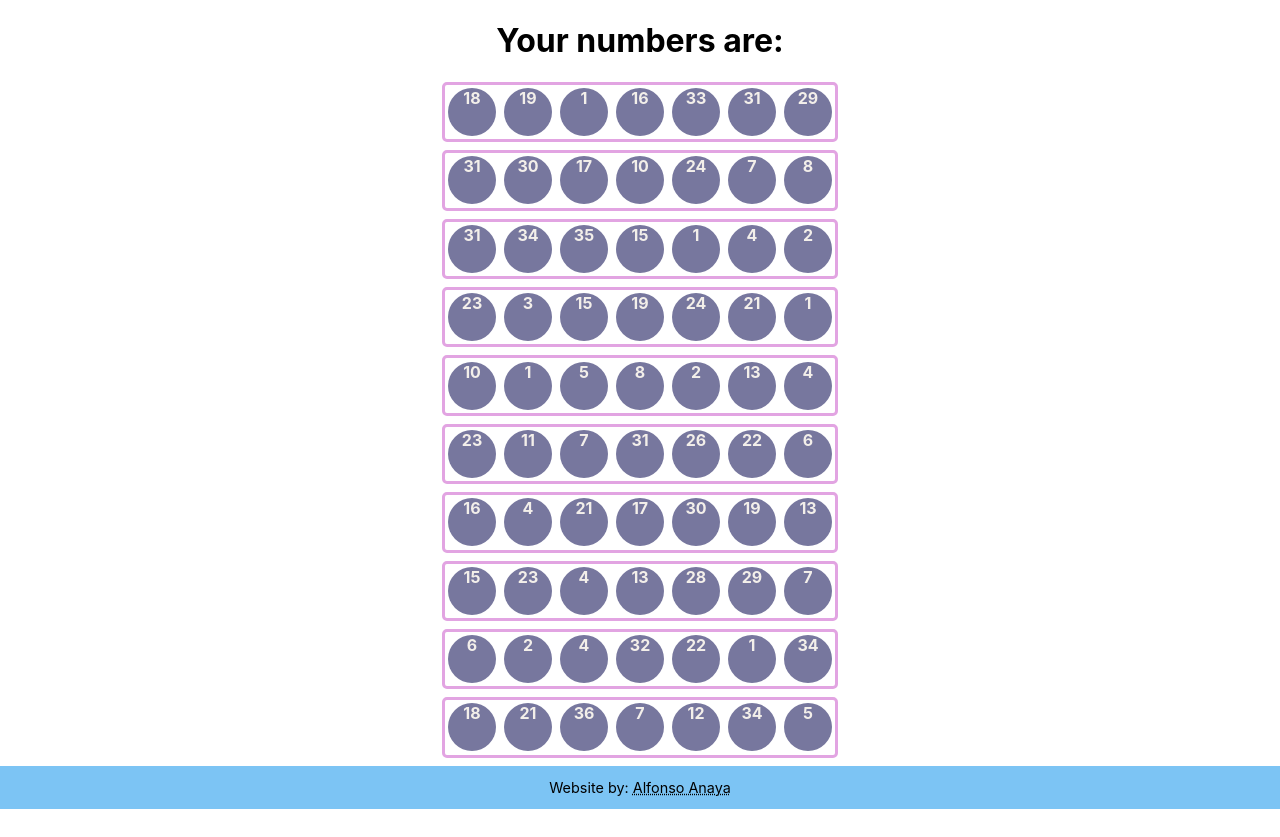
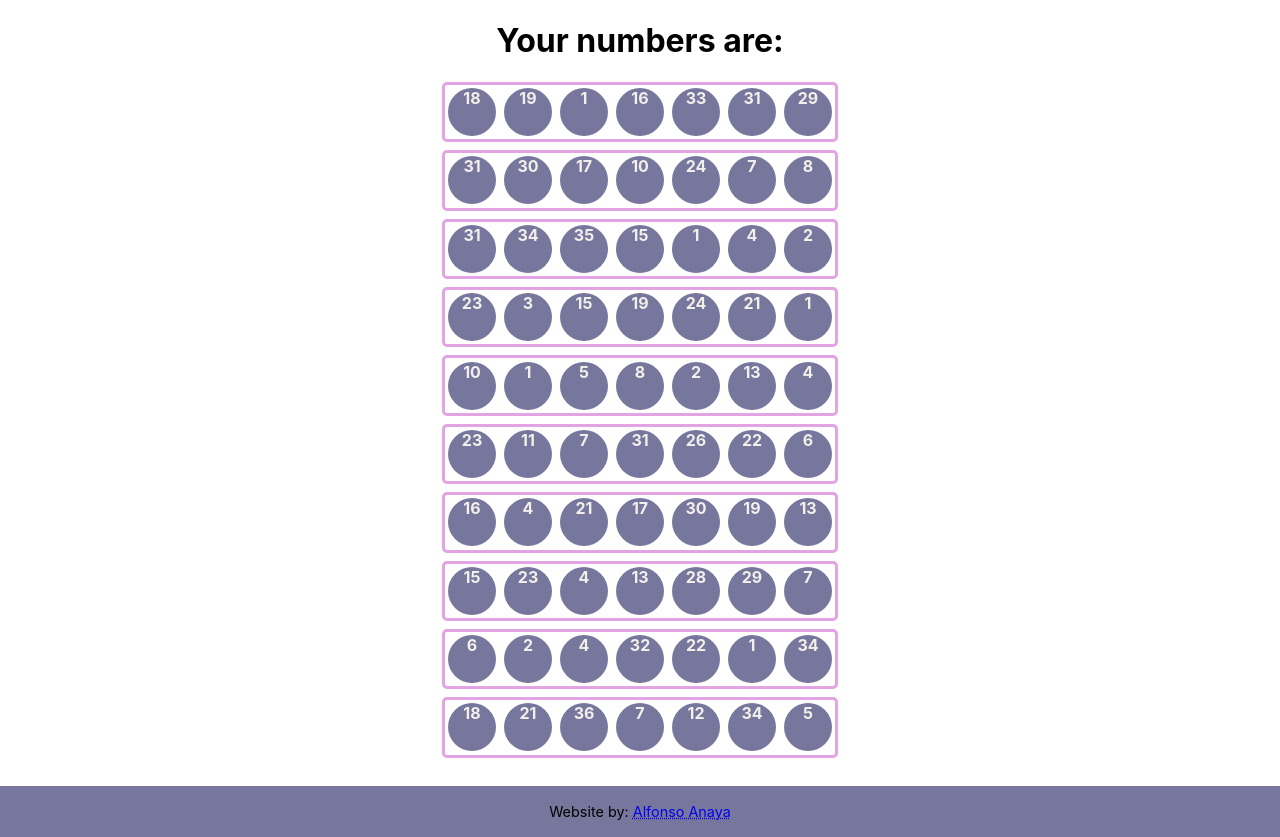
Before and after one commit to AlfonsoAnaya/lotto-picker-react, a React (Create React App) app: page / in a window 1280 px wide. Before the commit the page ends 809 px from the top, so only its background shows below. Built offline with nearby package versions, Linux system fonts and the light colour scheme.

Commit message:
style added on footer

```diff
--- a/src/App.css
+++ b/src/App.css
@@ -27,12 +27,11 @@
 }
 
 footer {
-  font-family: var(--font-secondary);
+  margin-top: 2em;
   font-size: .9em;
-  color: var(--color-white);
   text-align: center;
-  height: 3em;
-  background-color: #4daff0bb;
+  height: 3.5em;
+  background-color: rgb(119, 119, 158);
   display: flex;
   justify-content: center;
   align-items: center;
@@ -40,7 +39,6 @@ footer {
 
 footer a {
   text-decoration: underline dotted;
-  color: var(--color-white);
   cursor: pointer;
 }
 
@@ -48,5 +46,5 @@ footer a:hover {
   text-decoration: underline solid;
   color: var(--color-white);
   cursor: pointer;
-  color: rgb(0, 118, 227);
+  color: rgb(243, 239, 234);
 }
```
